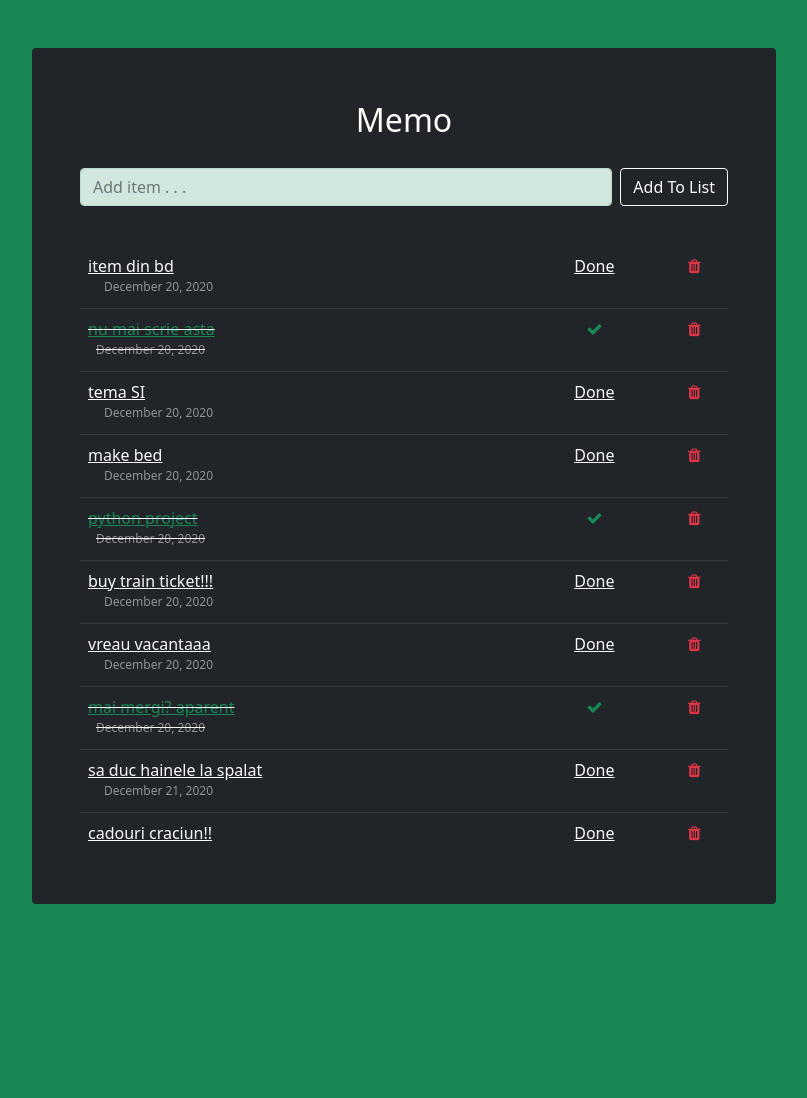
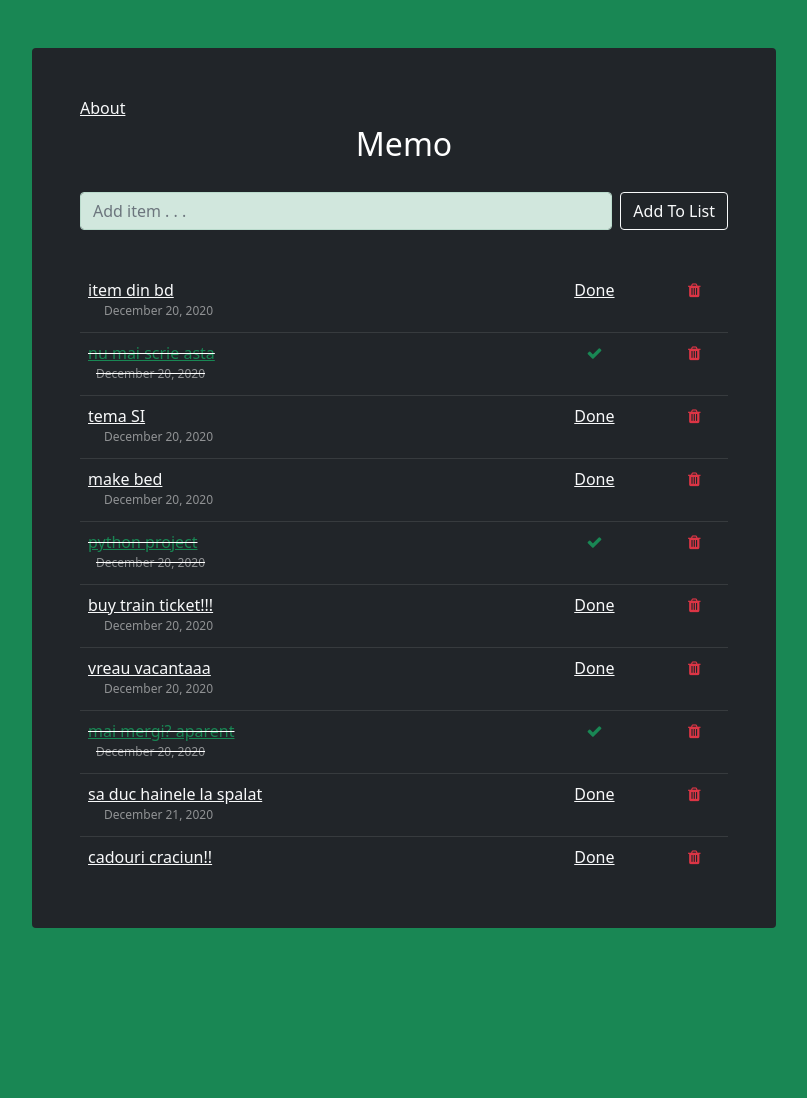
Before and after one commit to Cami9911/PythonProject_Memo, a Django app: page /memo/ in a window 1280 px wide. Shown: the whole page, without its empty margins (236-1043 px from the left). Run offline with Django 3.2, Linux system fonts and the light colour scheme; data comes from the database, SQL or seed files in the repository; both versions use the stored data as it was after the commit.

Commit message:
about page

```diff
--- a/memo_list/templates/edit.html
+++ b/memo_list/templates/edit.html
@@ -2,15 +2,17 @@
 
 {% block content %}
     {% if item %}
-    <div class="container mt-5 bg-dark p-5 rounded">
+    <div class="container col-sm-8 mt-5 bg-dark p-5 rounded">
+        <p class="text-center text-light fs-4">Edit item</p>
         <form class="d-flex flex-row" method="POST">
               {% csrf_token %}
             <div class="input-group mb-3">
                 <input class="form-control alert-success" type="text" placeholder="{{ item.item }}" value="{{ item.item }}" aria-label="item" name="item">
                 <input type="hidden" value="{{ item.completed }}" name="completed">
-                <button class="btn btn-outline-light ms-2" type="submit">Edit item</button>
+                <button class="btn btn-outline-light ms-2" type="submit">Edit</button>
             </div>
         </form>
+        <button class="btn btn-outline-light ms-2 rounded mt-4" type="submit"><a class="link-light" href="{% url 'addItem' %}" >Back</a></button>
     </div>
     {% endif %}
 
--- a/memo_list/templates/home.html
+++ b/memo_list/templates/home.html
@@ -2,6 +2,7 @@
 
 {% block content %}
     <div class="container col-sm-8 mt-5 bg-dark p-5 rounded overflow-auto">
+        <a class="link-light" href="{% url 'aboutPage' %}" >About</a>
         <p class="text-center text-white fs-2">Memo</p>
 
         <form class="d-flex flex-row h-50 mt-4" method="POST">
@@ -11,7 +12,6 @@
                 <button class="btn btn-outline-light ms-2 rounded" type="submit">Add To List</button>
             </div>
         </form>
-
         <br/>
 
         {% if messages %}
@@ -31,15 +31,15 @@
                     <tr>
                         <td class="done"><a class="link-success" href="{% url 'editItem' item.id %}" data-bs-toggle="tooltip" title="Edit item">{{ item.item }}</a>
                             <p class="font-size ms-2 mb-1 text-white-50">{{item.date_posted|date:"F d, Y"}}</p></td>
-                        <td style="height: 2%"><center><a class="link-success" href="{% url 'markAsIncomplete' item.id %}" data-bs-toggle="tooltip" title="Mark item as incomplete"><i class="fa fa-check"></i></a></center></td>
-                        <td><center><a class="link-danger" href="{% url 'deleteItem' item.id %}" data-bs-toggle="tooltip" data-bs-placement="right" title="Delete item from memo list"><i class="fa fa-trash" ></i></a></center></td>
+                        <td style="height: 2%"><center><a class="link-success" href="{% url 'markAsIncomplete' item.id %}" data-bs-toggle="tooltip" title="You've changed your mind? Mark item as incomplete!"><i class="fa fa-check"></i></a></center></td>
+                        <td><center><a class="link-danger" href="{% url 'deleteItem' item.id %}" data-bs-toggle="tooltip" data-bs-placement="right" title="No more item needed? Delete it from list!"><i class="fa fa-trash" ></i></a></center></td>
                     </tr>
                 {% else %}
                     <tr>
                         <td class=""><a class="link-light" href="{% url 'editItem' item.id %}" data-bs-toggle="tooltip" title="Edit item">{{ item.item }}</a>
                         <p class="font-size ms-3 mb-1 text-white-50">{{item.date_posted|date:"F d, Y"}}</p></td>
-                        <td><center><a class="link-light" href="{% url 'markAsComplete' item.id %}" data-bs-toggle="tooltip" title="Mark item as done">Done</a></center></td>
-                        <td><center><a class="link-danger" href="{% url 'deleteItem' item.id %}" data-bs-toggle="tooltip" title="Delete item from memo list"><i class="fa fa-trash" ></i></a></center></td>
+                        <td><center><a class="link-light" href="{% url 'markAsComplete' item.id %}" data-bs-toggle="tooltip" title="Is the item complete? Mark it as done!">Done</a></center></td>
+                        <td><center><a class="link-danger" href="{% url 'deleteItem' item.id %}" data-bs-toggle="tooltip" title="No more item needed? Delete it from list!"><i class="fa fa-trash" ></i></a></center></td>
                     </tr>
                 {% endif %}
             {% endfor %}
--- a/memo_list/urls.py
+++ b/memo_list/urls.py
@@ -7,5 +7,6 @@ urlpatterns = [
     path('editItem/<list_id>', views.editItem, name="editItem"),
     path('markAsComplete/<list_id>', views.markAsComplete, name="markAsComplete"),
     path('markAsIncomplete/<list_id>', views.markAsIncomplete, name="markAsIncomplete"),
+    path('about/', views.aboutPage, name="aboutPage"),
 
 ]
--- a/memo_list/views.py
+++ b/memo_list/views.py
@@ -15,6 +15,9 @@ def addItem(request):
     else:
         all_items = List.objects.all
         return render(request, 'home.html', {'all_items': all_items})
+
+def aboutPage(request):
+    return render(request, 'about.html')
 
 def deleteItem(request, list_id):
     item = List.objects.get(pk=list_id)
```
Also changed, not shown: memo_list/templates/about.html (added, +11 -0 lines), db.sqlite3.
